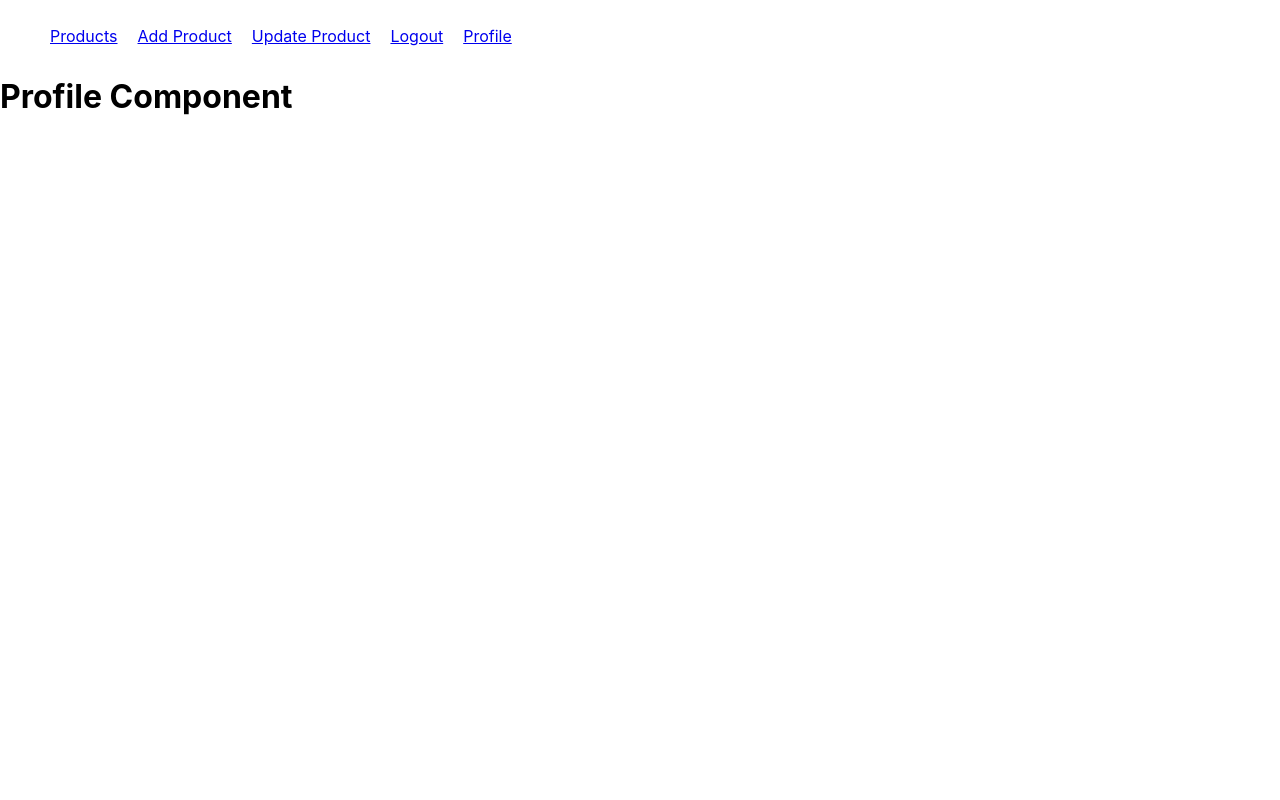
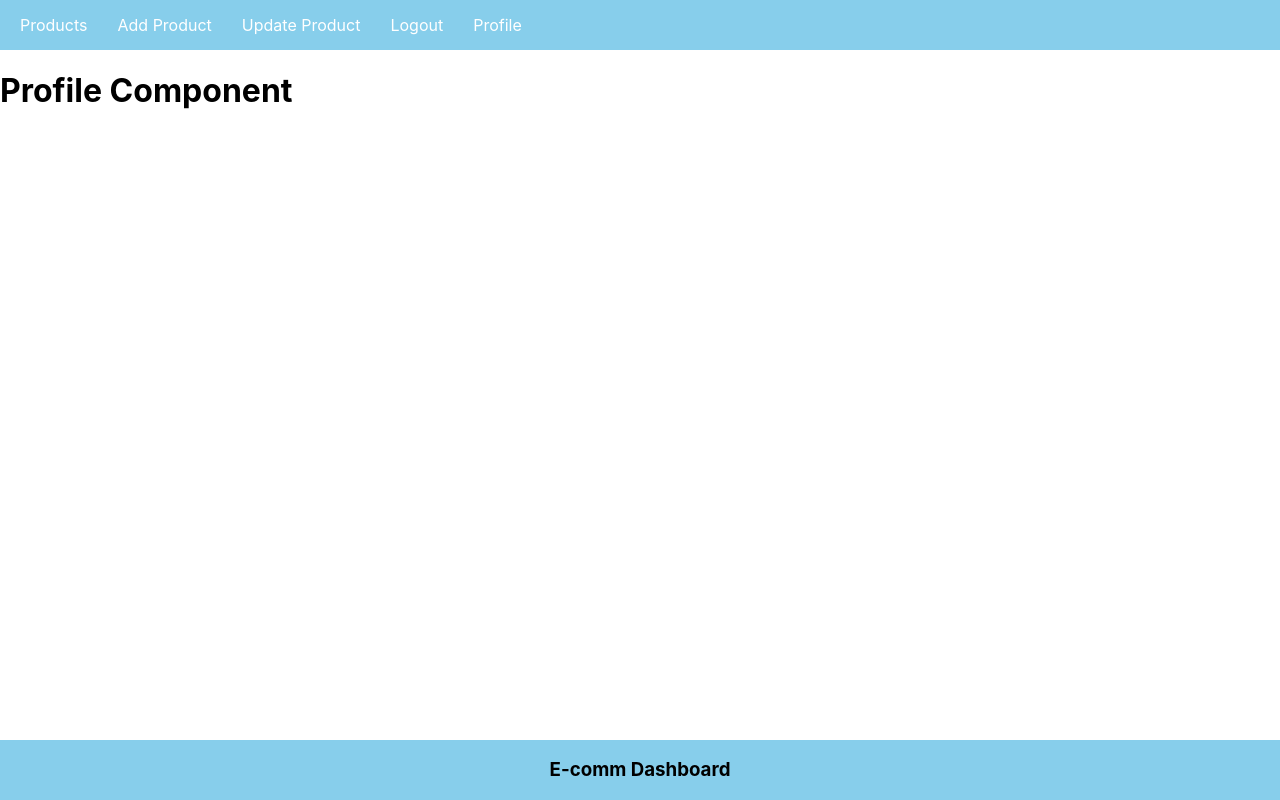
Before and after one commit to deep-coder1/e-dashboard-mern, a React (Create React App) app in the folder front-end/: page /profile in a window 1280 px wide. Built offline with nearby package versions, Linux system fonts and the light colour scheme.

Commit message:
Header and Footer component create

```diff
--- a/front-end/src/App.css
+++ b/front-end/src/App.css
@@ -1,6 +1,26 @@
 .nav-ul li {
   display: inline-block;
   padding: 10px;
+}
+
+.nav-ul li a {
+  color: #fff;
+  padding: 5px;
+  text-decoration: none;
+}
+
+.nav-ul {
+  padding: 5px;
+  margin: 0;
+  background-color: skyblue;
+}
+
+.footer {
+  position: absolute;
+  bottom: 0;
+  text-align: center;
+  width: 100%;
+  background-color: skyblue;
 }
 
 @media (prefers-reduced-motion: no-preference) {
--- a/front-end/src/App.js
+++ b/front-end/src/App.js
@@ -1,6 +1,7 @@
 import './App.css';
-import Nav from './Nav'
+import Nav from './components/Nav'
 import { BrowserRouter, Routes, Route } from 'react-router-dom';
+import Footer from './components/Footer'
 
 function App() {
   return (
@@ -15,6 +16,7 @@
           <Route path="/profile" element={<h1>Profile Component</h1>} />
         </Routes>
       </BrowserRouter>
+      <Footer />
     </div>
   );
 }
--- /dev/null
+++ b/front-end/src/components/Footer.js
@@ -0,0 +1,11 @@
+import React from 'react'
+
+const Footer = () =>{
+    return (
+        <div className='footer'>
+            <h3>E-comm Dashboard</h3>
+        </div>
+    )
+}
+
+export default Footer;
```
Also changed, not shown: front-end/src/components/Nav.js (renamed from front-end/src/Nav.js), front-end/src/logo.svg (deleted).
